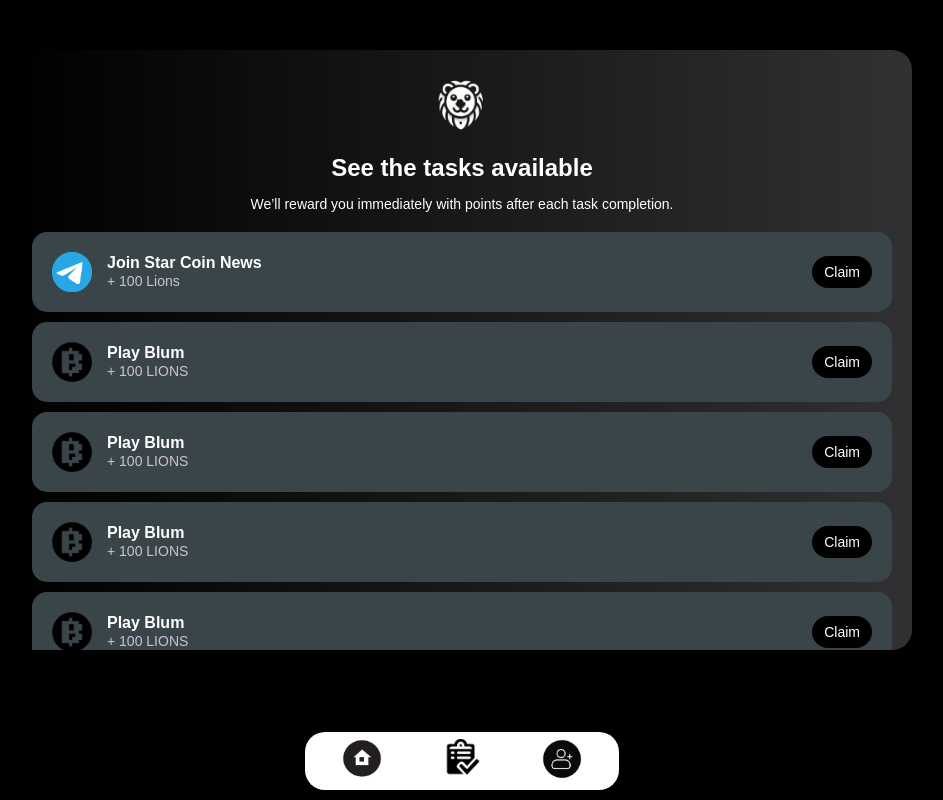
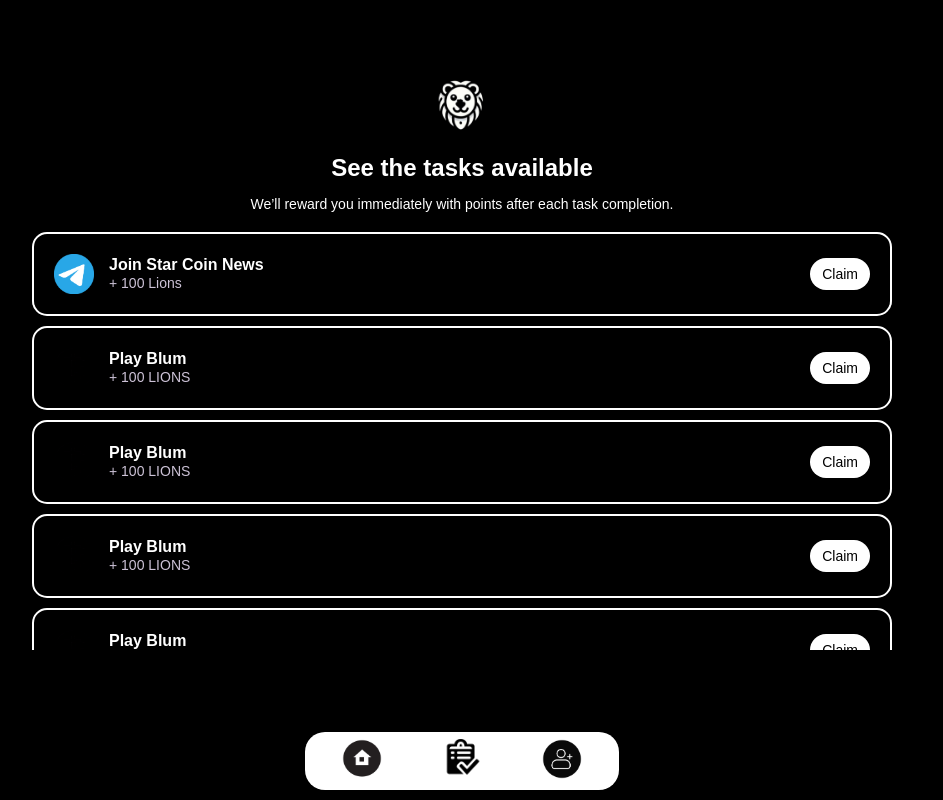
Before and after one commit to EcoCoinMaster/eco, a plain HTML site: page task.html in a window 1280 px wide. Shown: the whole page, without its empty margins (178-1121 px from the left). Drawn offline with Linux system fonts and the light colour scheme.

Commit message:
Update task.css

```diff
--- a/task.css
+++ b/task.css
@@ -19,7 +19,7 @@ body {
 }
 
 .task-container {
-    background: linear-gradient(90deg, #000, #313133);
+    background: black;
     border-radius: 20px;
     padding: 20px;
     box-shadow: 0 0 15px rgba(0, 0, 0, 0.5);
@@ -54,7 +54,8 @@ p {
     display: flex;
     align-items: center;
     justify-content: space-between;
-    background-color: #3a4549;
+    background-color: black; /* Set background to black */
+    border: 2px solid white; /* Add a white border */
     padding: 20px;
     border-radius: 15px;
     margin-bottom: 10px; /* Ensure proper spacing between tasks */
@@ -82,8 +83,8 @@ p {
 }
 
 .claim-button {
-    background-color: #000000;
-    color: white;
+    background-color: #ffffff;
+    color: rgb(0, 0, 0);
     border: none;
     padding: 8px 12px;
     border-radius: 20px;
```
